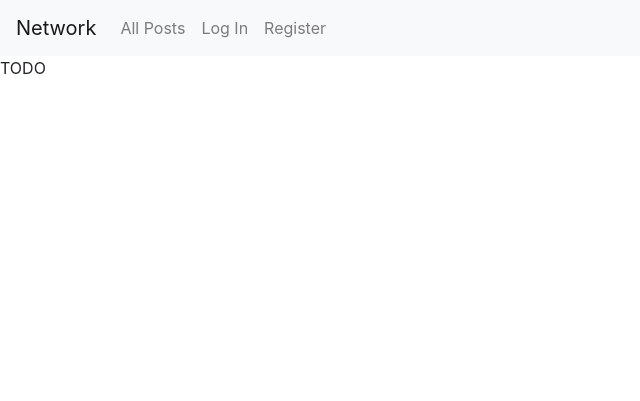
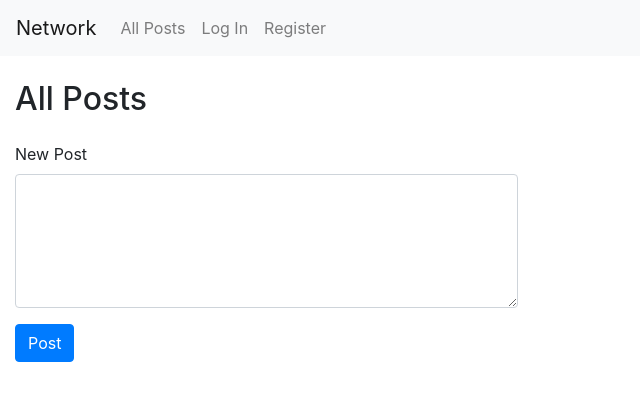
Before and after one commit to ZitaNguyen/network, a Django app: page / in a window 1280 px wide. Shown: the top 401 px of the page, without its empty margins (0-640 px from the left). Run offline with Django 3.2, Linux system fonts and the light colour scheme; some libraries are stand-ins or nearby versions.

Commit message:
Create form to create new post

```diff
--- /dev/null
+++ b/network/forms.py
@@ -0,0 +1,4 @@
+from django import forms
+
+class NewPostForm(forms.Form):
+    content = forms.CharField(widget=forms.Textarea(attrs={'rows': '5', 'class' : 'form-control mb-3'}), max_length=160)
--- a/network/templates/network/index.html
+++ b/network/templates/network/index.html
@@ -1,5 +1,24 @@
 {% extends "network/layout.html" %}
 
 {% block body %}
-    TODO
+    <h2 class="my-4">All Posts</h2>
+
+    <div class="row">
+        <!-- New Post -->
+        <div class="col-lg-5">
+            <form action="{% url 'add_post' %}" method="post">
+                {% csrf_token %}
+                {{ form.non_field_errors }}
+                <div class="fieldWrapper form-group">
+                    {{ form.content.errors }}
+                    <label for="{{ form.content.id_for_label }}">New Post</label>
+                    {{ form.content }}
+                </div>
+                <input type="submit" value="Post" class="btn btn-primary">
+            </form>
+        </div>
+        <!-- Old Posts -->
+        <div class="col-lg-7"></div>
+    </div>
+
 {% endblock %}
--- a/network/templates/network/layout.html
+++ b/network/templates/network/layout.html
@@ -41,7 +41,7 @@
             </div>
           </nav>
 
-        <div class="body">
+        <div class="body container-fluid">
             {% block body %}
             {% endblock %}
         </div>
--- a/network/urls.py
+++ b/network/urls.py
@@ -7,5 +7,6 @@ urlpatterns = [
     path("", views.index, name="index"),
     path("login", views.login_view, name="login"),
     path("logout", views.logout_view, name="logout"),
-    path("register", views.register, name="register")
+    path("register", views.register, name="register"),
+    path("add_post", views.add_post, name="add_post")
 ]
--- a/network/views.py
+++ b/network/views.py
@@ -1,14 +1,18 @@
 from django.contrib.auth import authenticate, login, logout
 from django.db import IntegrityError
 from django.http import HttpResponse, HttpResponseRedirect
-from django.shortcuts import render
+from django.shortcuts import render, redirect
 from django.urls import reverse
+from django.contrib.auth.decorators import login_required
 
-from .models import User
+from .models import User, Post
+from .forms import NewPostForm
 
 
 def index(request):
-    return render(request, "network/index.html")
+    return render(request, "network/index.html", {
+        'form': NewPostForm()
+    })
 
 
 def login_view(request):
@@ -61,3 +65,19 @@ def register(request):
         return HttpResponseRedirect(reverse("index"))
     else:
         return render(request, "network/register.html")
+
+
+@login_required
+def add_post(request):
+    if request.method == "POST":
+        form = NewPostForm(request.POST)
+
+        if form.is_valid():
+            content = request.POST['content']
+
+            Post.objects.create(
+                poster = request.user,
+                content = content
+            )
+
+        return HttpResponseRedirect(reverse('index'))
```
Also changed, not shown: network/models.py (+11 -0 lines), db.sqlite3, network/migrations/0002_alter_user_id_post.py (added).
